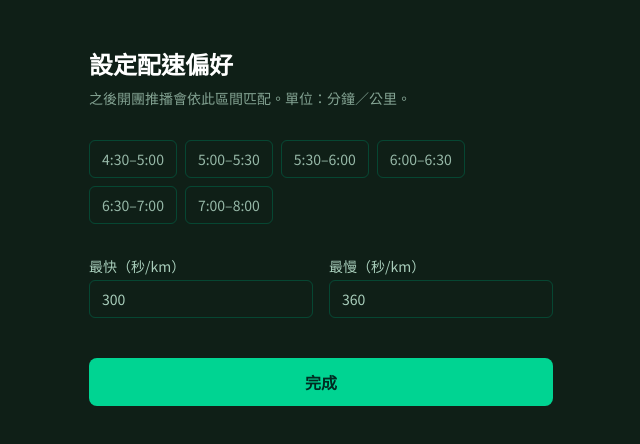
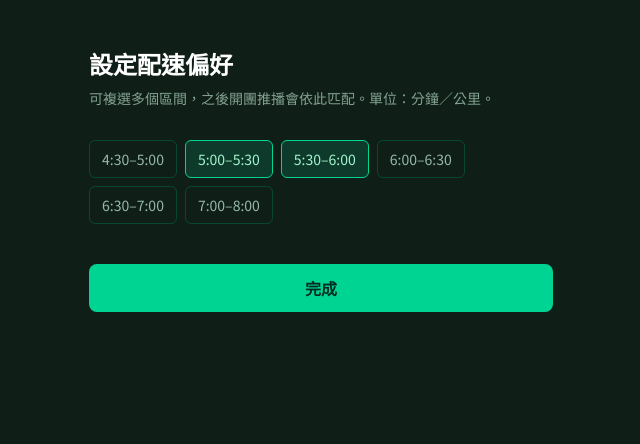
Before and after one commit to banqiao78ers/runtogether, a Next.js app: page /onboarding/preference in a window 1280 px wide. Shown: the top 444 px of the page, without its empty margins (319-959 px from the left). Built offline with nearby package versions, Linux system fonts and the light colour scheme.

Commit message:
Allow multi-select pace presets and hide raw sec/km inputs.

```diff
--- a/src/app/onboarding/preference/page.tsx
+++ b/src/app/onboarding/preference/page.tsx
@@ -1,7 +1,7 @@
 "use client";
 
 import { useRouter } from "next/navigation";
-import { useState } from "react";
+import { useMemo, useState } from "react";
 
 const PRESETS = [
   { label: "4:30–5:00", min: 270, max: 300 },
@@ -14,12 +14,37 @@ const PRESETS = [
 
 export default function PreferencePage() {
   const router = useRouter();
-  const [paceMin, setPaceMin] = useState(300);
-  const [paceMax, setPaceMax] = useState(360);
+  // 預設 5:00–6:00（對應既有 pace 300–360）
+  const [selected, setSelected] = useState<Set<number>>(() => new Set([1, 2]));
   const [error, setError] = useState<string | null>(null);
   const [loading, setLoading] = useState(false);
 
+  // 隱藏計算：多選區間取包絡，供 API／推播篩選使用
+  const { paceMin, paceMax } = useMemo(() => {
+    if (selected.size === 0) return { paceMin: null as number | null, paceMax: null as number | null };
+    let min = Infinity;
+    let max = -Infinity;
+    for (const i of selected) {
+      min = Math.min(min, PRESETS[i].min);
+      max = Math.max(max, PRESETS[i].max);
+    }
+    return { paceMin: min, paceMax: max };
+  }, [selected]);
+
+  function toggle(index: number) {
+    setSelected((prev) => {
+      const next = new Set(prev);
+      if (next.has(index)) next.delete(index);
+      else next.add(index);
+      return next;
+    });
+  }
+
   async function submit() {
+    if (paceMin == null || paceMax == null) {
+      setError("請至少選擇一個配速區間");
+      return;
+    }
     setLoading(true);
     setError(null);
     const res = await fetch("/api/me/preference", {
@@ -41,55 +66,35 @@ export default function PreferencePage() {
     <main className="flex flex-1 flex-col px-6 py-12">
       <h1 className="text-2xl font-bold text-white">設定配速偏好</h1>
       <p className="mt-2 text-sm text-emerald-100/60">
-        之後開團推播會依此區間匹配。單位：分鐘／公里。
+        可複選多個區間，之後開團推播會依此匹配。單位：分鐘／公里。
       </p>
 
       <div className="mt-8 flex flex-wrap gap-2">
-        {PRESETS.map((p) => (
+        {PRESETS.map((p, i) => {
+          const active = selected.has(i);
+          return (
             <button
               key={p.label}
               type="button"
-            onClick={() => {
-              setPaceMin(p.min);
-              setPaceMax(p.max);
-            }}
+              aria-pressed={active}
+              onClick={() => toggle(i)}
               className={`rounded-md border px-3 py-2 text-sm ${
-              paceMin === p.min && paceMax === p.max
+                active
                   ? "border-emerald-400 bg-emerald-400/15 text-emerald-200"
                   : "border-emerald-800/60 text-emerald-100/70"
               }`}
             >
               {p.label}
             </button>
-        ))}
-      </div>
-
-      <div className="mt-8 grid grid-cols-2 gap-4 text-sm text-emerald-100/80">
-        <label className="flex flex-col gap-1">
-          最快（秒/km）
-          <input
-            type="number"
-            value={paceMin}
-            onChange={(e) => setPaceMin(Number(e.target.value))}
-            className="rounded-md border border-emerald-800/60 bg-transparent px-3 py-2"
-          />
-        </label>
-        <label className="flex flex-col gap-1">
-          最慢（秒/km）
-          <input
-            type="number"
-            value={paceMax}
-            onChange={(e) => setPaceMax(Number(e.target.value))}
-            className="rounded-md border border-emerald-800/60 bg-transparent px-3 py-2"
-          />
-        </label>
+          );
+        })}
       </div>
 
       {error && <p className="mt-4 text-sm text-amber-300">{error}</p>}
 
       <button
         type="button"
-        disabled={loading}
+        disabled={loading || paceMin == null}
         onClick={() => void submit()}
         className="mt-10 h-12 rounded-lg bg-emerald-400 font-semibold text-emerald-950 disabled:opacity-60"
       >
```
Lines whose indentation alone changed are shown as unchanged.
